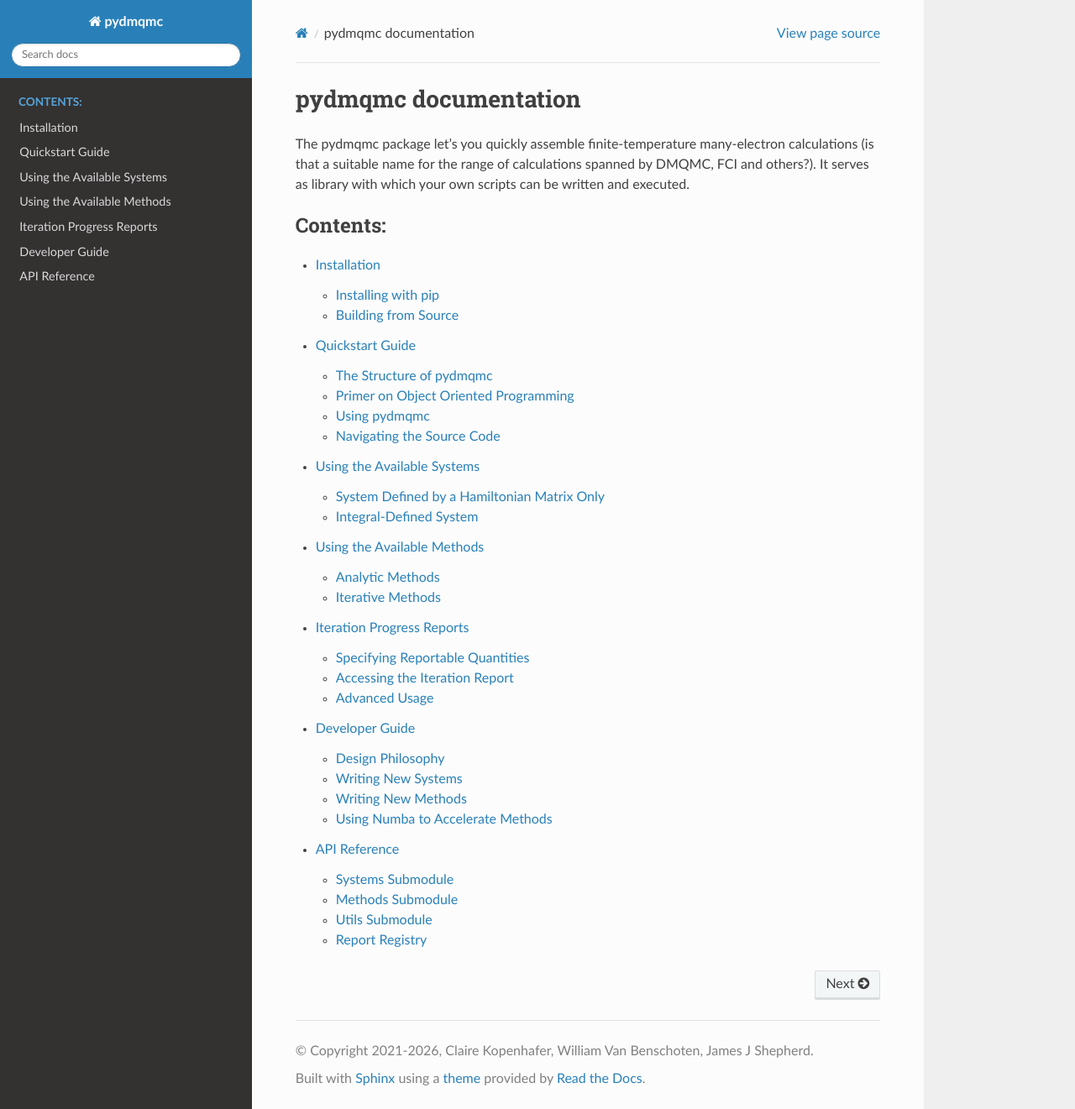
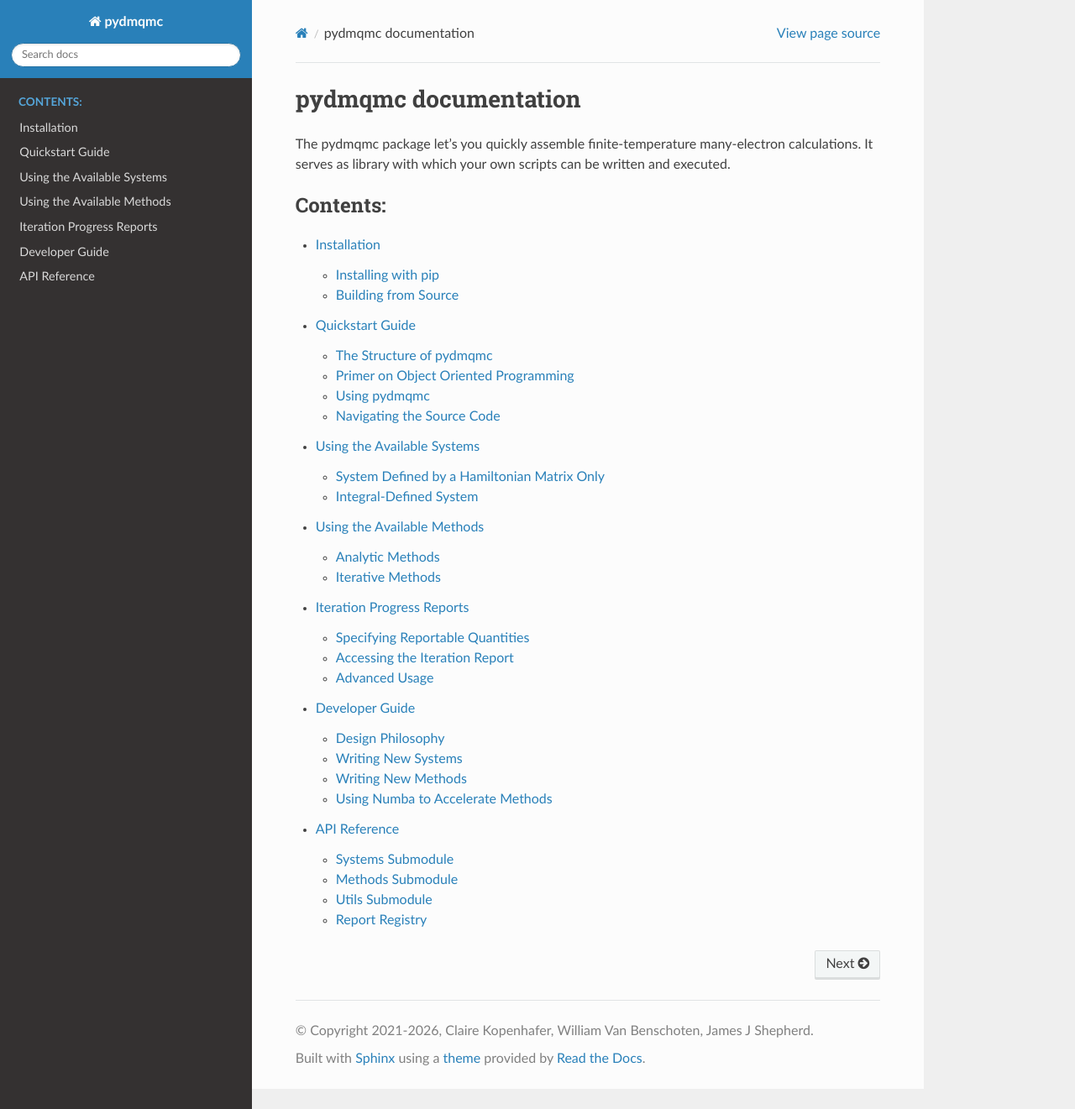
Before and after one commit to shepherd-group/pydmqmc, a Sphinx documentation site: the page built from docs/source/index.rst, in a window 1280 px wide and 1321 px high. Shown: the whole window at 84% size. Built offline with Sphinx 7.4.7 and the Read the Docs theme 3.1.0, drawn with Linux system fonts in a browser that asks for light colours.

Commit message:
[docs] remove uncertainty from front page description

```diff
--- a/docs/source/index.rst
+++ b/docs/source/index.rst
@@ -7,8 +7,7 @@ pydmqmc documentation
 =====================
 
 The pydmqmc package let's you quickly assemble
-finite-temperature many-electron calculations (is that a suitable
-name for the range of calculations spanned by DMQMC, FCI and others?).
+finite-temperature many-electron calculations.
 It serves as library with which your own scripts can be written
 and executed.
 
```
